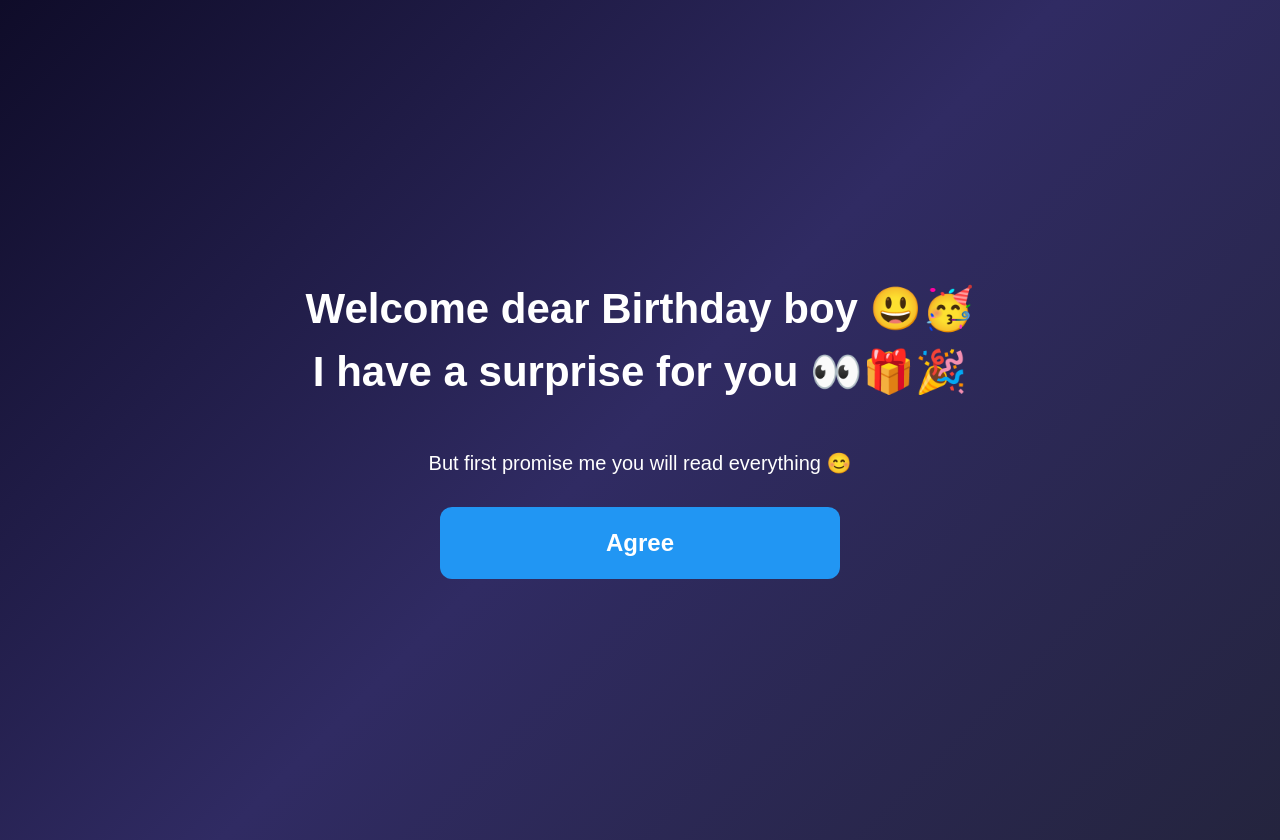
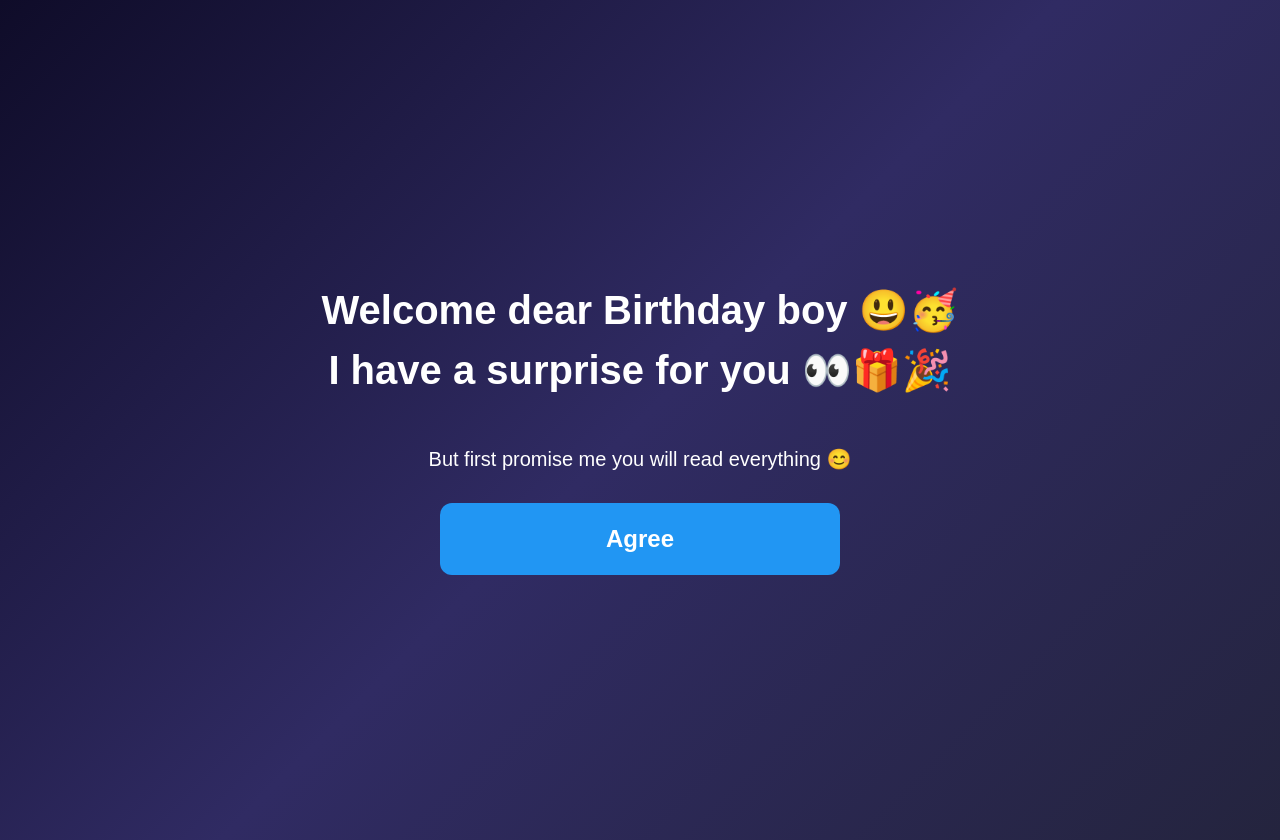
Before and after one commit to fairybaishakhi-dotcom/Surprise--Birthday-Gift-, a plain HTML site: page index.html in a window 1280 px wide. Drawn offline with Linux system fonts and the light colour scheme.

Commit message:
Decrease h1 font size from 42px to 40px

```diff
--- a/index.html
+++ b/index.html
@@ -27,7 +27,7 @@ body{
 
 /* TEXT */
 #page1 h1{
-  font-size:42px;
+  font-size:40px;
   line-height:1.5;
 }
 #page1 p{
```
